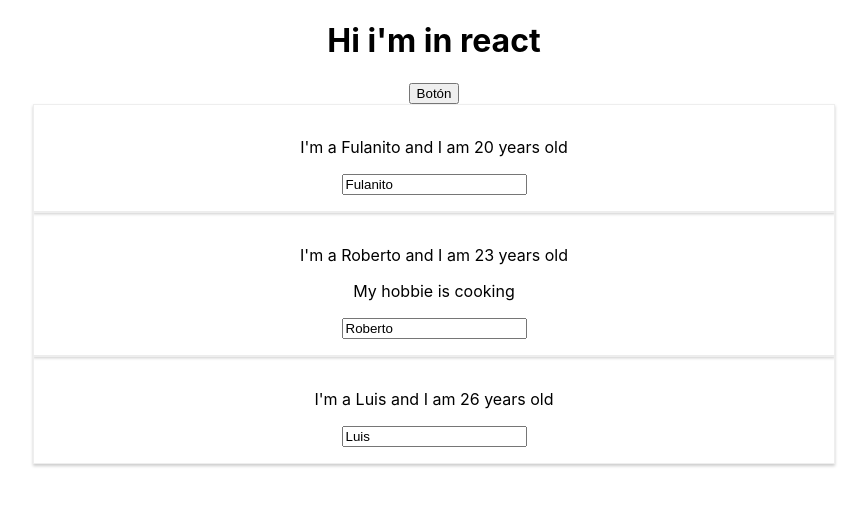
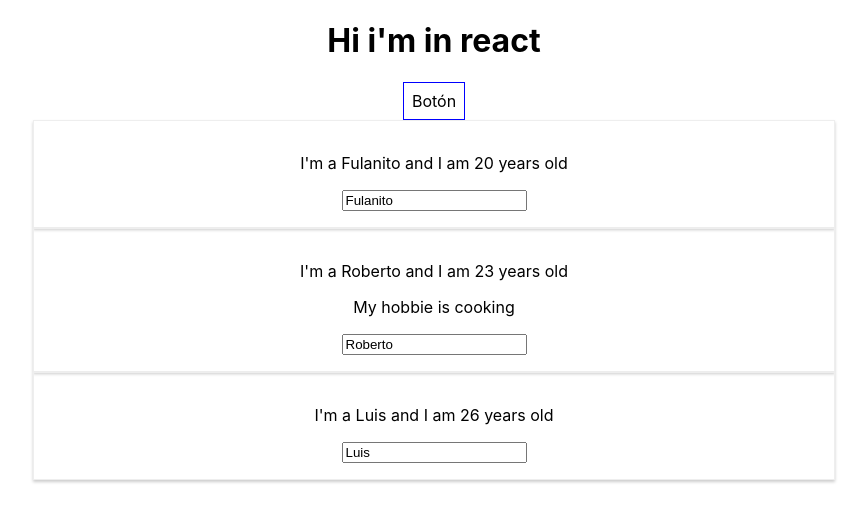
Before and after one commit to jairovera17/react-playground, a React (Create React App) app: page / in a window 1280 px wide. Shown: the top 522 px of the page, without its empty margins (206-1073 px from the left). Built offline with nearby package versions, Linux system fonts and the light colour scheme.

Commit message:
Inline style

```diff
--- a/src/App.js
+++ b/src/App.js
@@ -33,10 +33,20 @@ class App extends Component {
   }
 
   render() {
+
+    const style = {
+      backgroundColor: "white",
+      font: "inherit",
+      border: "1px solid blue",
+      padding: "8px",
+      cursor: "pointer"
+    }
     return (
       <div className="App">
         <h1>Hi i'm in react</h1>
-        <button onClick={this.switchNameHandler}>Botón</button>
+        <button
+            style={style}
+            onClick={this.switchNameHandler} >Botón</button>
         <Person
             name={this.state.persons[0].name}
             age={this.state.persons[0].age} />
```
